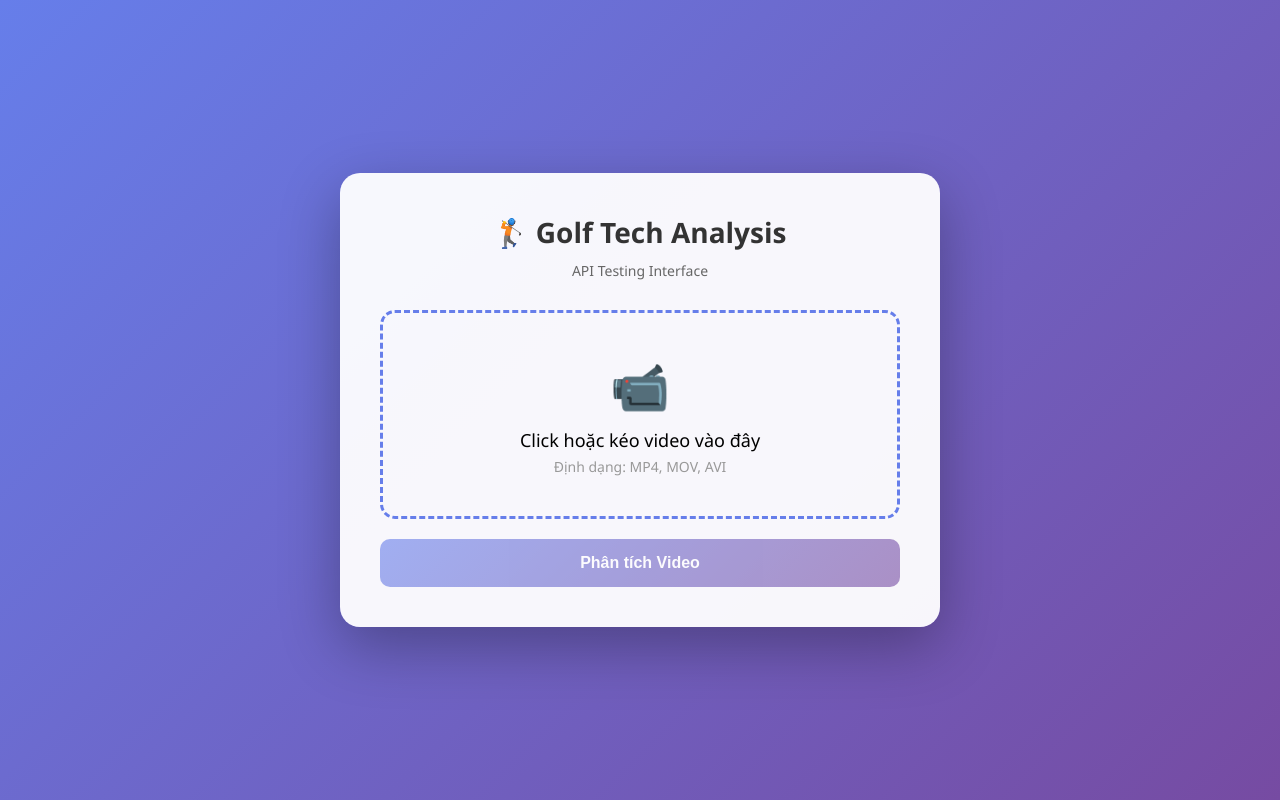
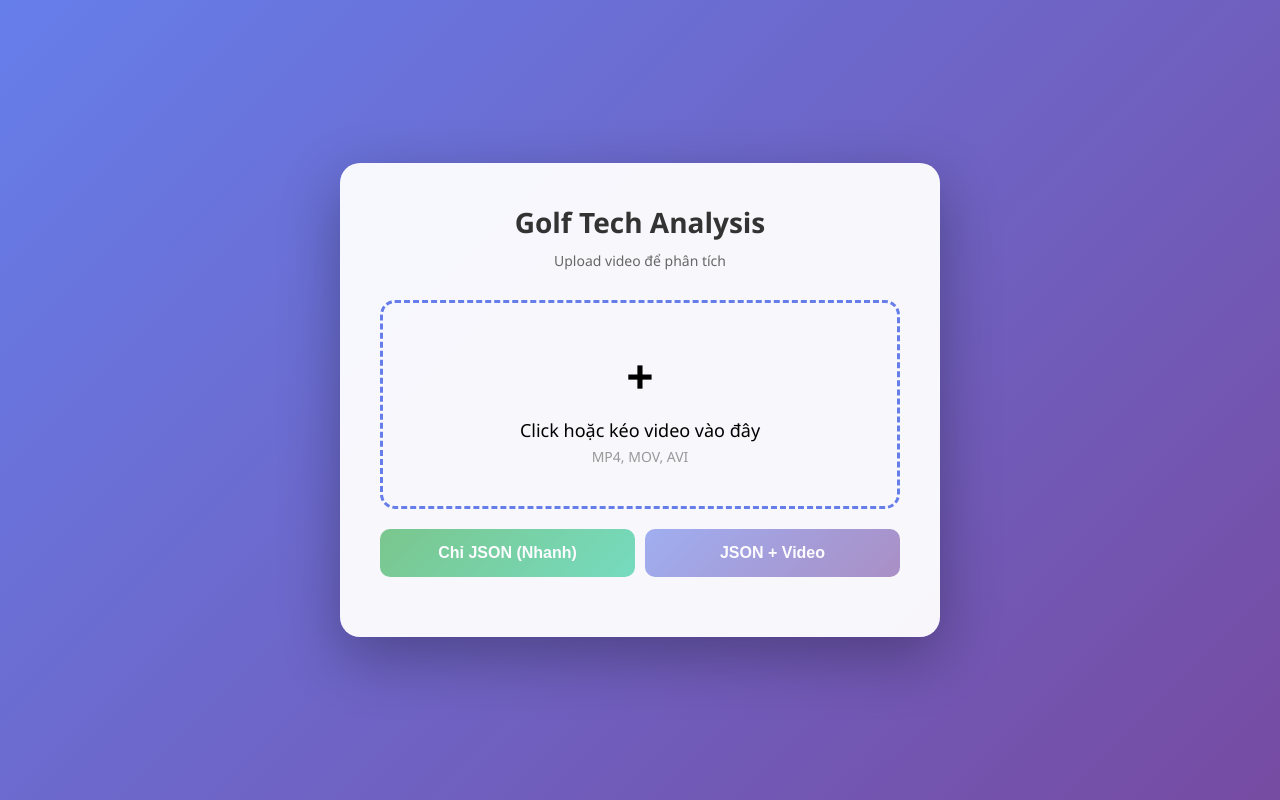
Before and after one commit to htrnguyen/golf-tech-analysis, a FastAPI app: page / in a window 1280 px wide. Run offline with FastAPI, Linux system fonts and the light colour scheme.

Commit message:
Minimalist design: Remove emoji icons

```diff
--- a/templates/index.html
+++ b/templates/index.html
@@ -1,17 +1,13 @@
 <!DOCTYPE html>
 <html lang="vi">
 <head>
-    <meta charset="UTF-8" />
-    <meta name="viewport" content="width=device-width, initial-scale=1.0" />
-    <title>Golf Tech Analysis - API Test</title>
+    <meta charset="UTF-8">
+    <meta name="viewport" content="width=device-width, initial-scale=1.0">
+    <title>Golf Tech Analysis</title>
     <style>
-      * {
-        margin: 0;
-        padding: 0;
-        box-sizing: border-box;
-      }
+        * { margin: 0; padding: 0; box-sizing: border-box; }
         body {
-        font-family: "Segoe UI", Tahoma, Geneva, Verdana, sans-serif;
+            font-family: 'Segoe UI', Tahoma, Geneva, Verdana, sans-serif;
             background: linear-gradient(135deg, #667eea 0%, #764ba2 100%);
             min-height: 100vh;
             display: flex;
@@ -25,7 +21,7 @@
             padding: 40px;
             max-width: 600px;
             width: 100%;
-        box-shadow: 0 20px 60px rgba(0, 0, 0, 0.3);
+            box-shadow: 0 20px 60px rgba(0,0,0,0.3);
         }
         h1 {
             text-align: center;
@@ -52,17 +48,16 @@
             border-color: #764ba2;
             background: rgba(102, 126, 234, 0.05);
         }
-      .upload-area.dragover {
-        background: rgba(102, 126, 234, 0.1);
-        border-color: #764ba2;
-      }
-      input[type="file"] {
-        display: none;
+        input[type="file"] { display: none; }
+
+        .buttons {
+            display: grid;
+            grid-template-columns: 1fr 1fr;
+            gap: 10px;
+            margin-bottom: 20px;
         }
         button {
-        width: 100%;
             padding: 15px;
-        background: linear-gradient(135deg, #667eea 0%, #764ba2 100%);
             color: white;
             border: none;
             border-radius: 10px;
@@ -71,13 +66,16 @@
             cursor: pointer;
             transition: transform 0.2s;
         }
-      button:hover:not(:disabled) {
-        transform: translateY(-2px);
+        button:hover:not(:disabled) { transform: translateY(-2px); }
+        button:disabled { opacity: 0.6; cursor: not-allowed; }
+
+        .btn-json {
+            background: linear-gradient(135deg, #28a745 0%, #20c997 100%);
         }
-      button:disabled {
-        opacity: 0.6;
-        cursor: not-allowed;
+        .btn-video {
+            background: linear-gradient(135deg, #667eea 0%, #764ba2 100%);
         }
+
         .progress {
             display: none;
             margin: 20px 0;
@@ -106,10 +104,7 @@
             background: #f5f5f5;
             border-radius: 10px;
         }
-      .result h3 {
-        margin-bottom: 10px;
-        color: #667eea;
-      }
+        .result h3 { color: #667eea; margin-bottom: 10px; }
         .score {
             font-size: 48px;
             font-weight: bold;
@@ -117,40 +112,32 @@
             color: #764ba2;
             margin: 20px 0;
         }
-      .info {
-        margin: 10px 0;
-      }
-      .info strong {
-        color: #333;
-      }
+        .info { margin: 10px 0; }
         .download-btn {
+            width: 100%;
             margin-top: 15px;
             background: #28a745;
-      }
-      .download-btn:hover {
-        background: #218838;
         }
     </style>
 </head>
 <body>
     <div class="container">
-      <h1>🏌️ Golf Tech Analysis</h1>
-      <p class="subtitle">API Testing Interface</p>
+        <h1>Golf Tech Analysis</h1>
+        <p class="subtitle">Upload video để phân tích</p>
 
         <div class="upload-area" id="uploadArea">
             <div>
-          <p style="font-size: 48px">📹</p>
-          <p style="font-size: 18px; margin-top: 10px">
-            Click hoặc kéo video vào đây
-          </p>
-          <p style="font-size: 14px; color: #999; margin-top: 5px">
-            Định dạng: MP4, MOV, AVI
-          </p>
+                <p style="font-size: 48px; font-weight: bold;">+</p>
+                <p style="font-size: 18px; margin-top: 10px;">Click hoặc kéo video vào đây</p>
+                <p style="font-size: 14px; color: #999; margin-top: 5px;">MP4, MOV, AVI</p>
             </div>
-        <input type="file" id="fileInput" accept="video/*" />
+            <input type="file" id="fileInput" accept="video/*">
         </div>
 
-      <button id="analyzeBtn" disabled>Phân tích Video</button>
+        <div class="buttons">
+            <button class="btn-json" id="analyzeJsonBtn" disabled>Chỉ JSON (Nhanh)</button>
+            <button class="btn-video" id="analyzeVideoBtn" disabled>JSON + Video</button>
+        </div>
 
         <div class="progress" id="progress">
             <div class="progress-bar">
@@ -161,50 +148,30 @@
         <div class="result" id="result">
             <h3>Kết quả phân tích</h3>
             <div class="score" id="score">—</div>
-        <div class="info">
-          <strong>Trình độ:</strong> <span id="level">—</span>
-        </div>
-        <div class="info">
-          <strong>Lỗi chính:</strong> <span id="faults">—</span>
-        </div>
-        <button class="download-btn" id="downloadBtn">📥 Tải xuống JSON</button>
+            <div class="info"><strong>Trình độ:</strong> <span id="level">—</span></div>
+            <div class="info"><strong>Lỗi chính:</strong> <span id="faults">—</span></div>
+            <button class="download-btn" id="downloadJsonBtn">Tải JSON</button>
+            <button class="download-btn" id="downloadVideoBtn" style="display:none; background:#667eea;">Tải Video</button>
         </div>
     </div>
 
     <script>
-      const uploadArea = document.getElementById("uploadArea");
-      const fileInput = document.getElementById("fileInput");
-      const analyzeBtn = document.getElementById("analyzeBtn");
-      const progress = document.getElementById("progress");
-      const progressFill = document.getElementById("progressFill");
-      const result = document.getElementById("result");
-      const downloadBtn = document.getElementById("downloadBtn");
+        const uploadArea = document.getElementById('uploadArea');
+        const fileInput = document.getElementById('fileInput');
+        const analyzeJsonBtn = document.getElementById('analyzeJsonBtn');
+        const analyzeVideoBtn = document.getElementById('analyzeVideoBtn');
+        const progress = document.getElementById('progress');
+        const progressFill = document.getElementById('progressFill');
+        const result = document.getElementById('result');
+        const downloadJsonBtn = document.getElementById('downloadJsonBtn');
+        const downloadVideoBtn = document.getElementById('downloadVideoBtn');
 
         let selectedFile = null;
         let jsonResult = null;
+        let videoBlob = null;
 
-      uploadArea.addEventListener("click", () => fileInput.click());
-
-      uploadArea.addEventListener("dragover", (e) => {
-        e.preventDefault();
-        uploadArea.classList.add("dragover");
-      });
-
-      uploadArea.addEventListener("dragleave", () => {
-        uploadArea.classList.remove("dragover");
-      });
-
-      uploadArea.addEventListener("drop", (e) => {
-        e.preventDefault();
-        uploadArea.classList.remove("dragover");
-        const files = e.dataTransfer.files;
-        if (files.length > 0) {
-          selectedFile = files[0];
-          updateUI();
-        }
-      });
-
-      fileInput.addEventListener("change", (e) => {
+        uploadArea.addEventListener('click', () => fileInput.click());
+        fileInput.addEventListener('change', (e) => {
             if (e.target.files.length > 0) {
                 selectedFile = e.target.files[0];
                 updateUI();
@@ -214,89 +181,110 @@
         function updateUI() {
             if (selectedFile) {
                 uploadArea.innerHTML = `
-                    <p style="font-size: 24px;">✅</p>
+                    <p style="font-size: 24px; font-weight: bold;">✓</p>
                     <p><strong>${selectedFile.name}</strong></p>
-                    <p style="font-size: 14px; color: #999;">${(
-                      selectedFile.size /
-                      1024 /
-                      1024
-                    ).toFixed(2)} MB</p>
+                    <p style="font-size: 14px; color: #999;">${(selectedFile.size / 1024 / 1024).toFixed(2)} MB</p>
                 `;
-          analyzeBtn.disabled = false;
+                analyzeJsonBtn.disabled = false;
+                analyzeVideoBtn.disabled = false;
             }
         }
 
-      analyzeBtn.addEventListener("click", async () => {
+        analyzeJsonBtn.addEventListener('click', () => analyze(false));
+        analyzeVideoBtn.addEventListener('click', () => analyze(true));
+
+        async function analyze(withVideo) {
             if (!selectedFile) return;
 
-        analyzeBtn.disabled = true;
-        progress.style.display = "block";
-        result.style.display = "none";
+            analyzeJsonBtn.disabled = true;
+            analyzeVideoBtn.disabled = true;
+            progress.style.display = 'block';
+            result.style.display = 'none';
 
             const formData = new FormData();
-        formData.append("file", selectedFile);
+            formData.append('file', selectedFile);
 
-        // Simulate progress
             let prog = 0;
             const interval = setInterval(() => {
-          prog += 5;
+                prog += withVideo ? 2 : 5;
                 if (prog <= 90) {
-            progressFill.style.width = prog + "%";
-            progressFill.textContent = prog + "%";
+                    progressFill.style.width = prog + '%';
+                    progressFill.textContent = prog + '%';
                 }
-        }, 200);
+            }, withVideo ? 500 : 200);
 
             try {
-          const response = await fetch("/api/analyze", {
-            method: "POST",
-            body: formData,
+                const endpoint = withVideo ? '/' : '/api/analyze';
+                const response = await fetch(endpoint, {
+                    method: 'POST',
+                    body: formData
                 });
 
                 clearInterval(interval);
+                progressFill.style.width = '100%';
+                progressFill.textContent = '100%';
 
                 if (response.ok) {
+                    if (withVideo) {
+                        videoBlob = await response.blob();
+                        // Lấy JSON từ API
+                        formData.delete('file');
+                        formData.append('file', selectedFile);
+                        const jsonResp = await fetch('/api/analyze', { method: 'POST', body: formData });
+                        jsonResult = await jsonResp.json();
+                        showResult(true);
+                    } else {
                         jsonResult = await response.json();
-            progressFill.style.width = "100%";
-            progressFill.textContent = "100%";
-
-            setTimeout(() => {
-              progress.style.display = "none";
-              showResult(jsonResult);
-            }, 500);
+                        videoBlob = null;
+                        showResult(false);
+                    }
                 } else {
-            throw new Error("Analysis failed");
+                    throw new Error('Analysis failed');
                 }
             } catch (error) {
                 clearInterval(interval);
-          alert("Lỗi: " + error.message);
-          analyzeBtn.disabled = false;
-          progress.style.display = "none";
+                alert('Lỗi: ' + error.message);
+                analyzeJsonBtn.disabled = false;
+                analyzeVideoBtn.disabled = false;
+                progress.style.display = 'none';
+            }
+        }
+
+        function showResult(hasVideo) {
+            document.getElementById('score').textContent = jsonResult.coaching.final_score + '/10';
+            document.getElementById('level').textContent = jsonResult.coaching.skill_level;
+            document.getElementById('faults').textContent = jsonResult.coaching.key_faults.length > 0
+                ? jsonResult.coaching.key_faults[0]
+                : 'Không có lỗi đáng kể';
+
+            downloadVideoBtn.style.display = hasVideo ? 'block' : 'none';
+
+            setTimeout(() => {
+                progress.style.display = 'none';
+                result.style.display = 'block';
+                analyzeJsonBtn.disabled = false;
+                analyzeVideoBtn.disabled = false;
+            }, 500);
+        }
+
+        downloadJsonBtn.addEventListener('click', () => {
+            if (jsonResult) {
+                const blob = new Blob([JSON.stringify(jsonResult, null, 2)], {type: 'application/json'});
+                const url = URL.createObjectURL(blob);
+                const a = document.createElement('a');
+                a.href = url;
+                a.download = 'golf_analysis.json';
+                a.click();
+                URL.revokeObjectURL(url);
             }
         });
 
-      function showResult(data) {
-        document.getElementById("score").textContent =
-          data.coaching.final_score + "/10";
-        document.getElementById("level").textContent =
-          data.coaching.skill_level;
-        document.getElementById("faults").textContent =
-          data.coaching.key_faults.length > 0
-            ? data.coaching.key_faults[0]
-            : "Không có lỗi đáng kể";
-
-        result.style.display = "block";
-        analyzeBtn.disabled = false;
-      }
-
-      downloadBtn.addEventListener("click", () => {
-        if (jsonResult) {
-          const blob = new Blob([JSON.stringify(jsonResult, null, 2)], {
-            type: "application/json",
-          });
-          const url = URL.createObjectURL(blob);
-          const a = document.createElement("a");
+        downloadVideoBtn.addEventListener('click', () => {
+            if (videoBlob) {
+                const url = URL.createObjectURL(videoBlob);
+                const a = document.createElement('a');
                 a.href = url;
-          a.download = "analysis_result.json";
+                a.download = 'golf_analysis.mp4';
                 a.click();
                 URL.revokeObjectURL(url);
             }
```
Also changed, not shown: README.md. Lines whose indentation alone changed are shown as unchanged.
